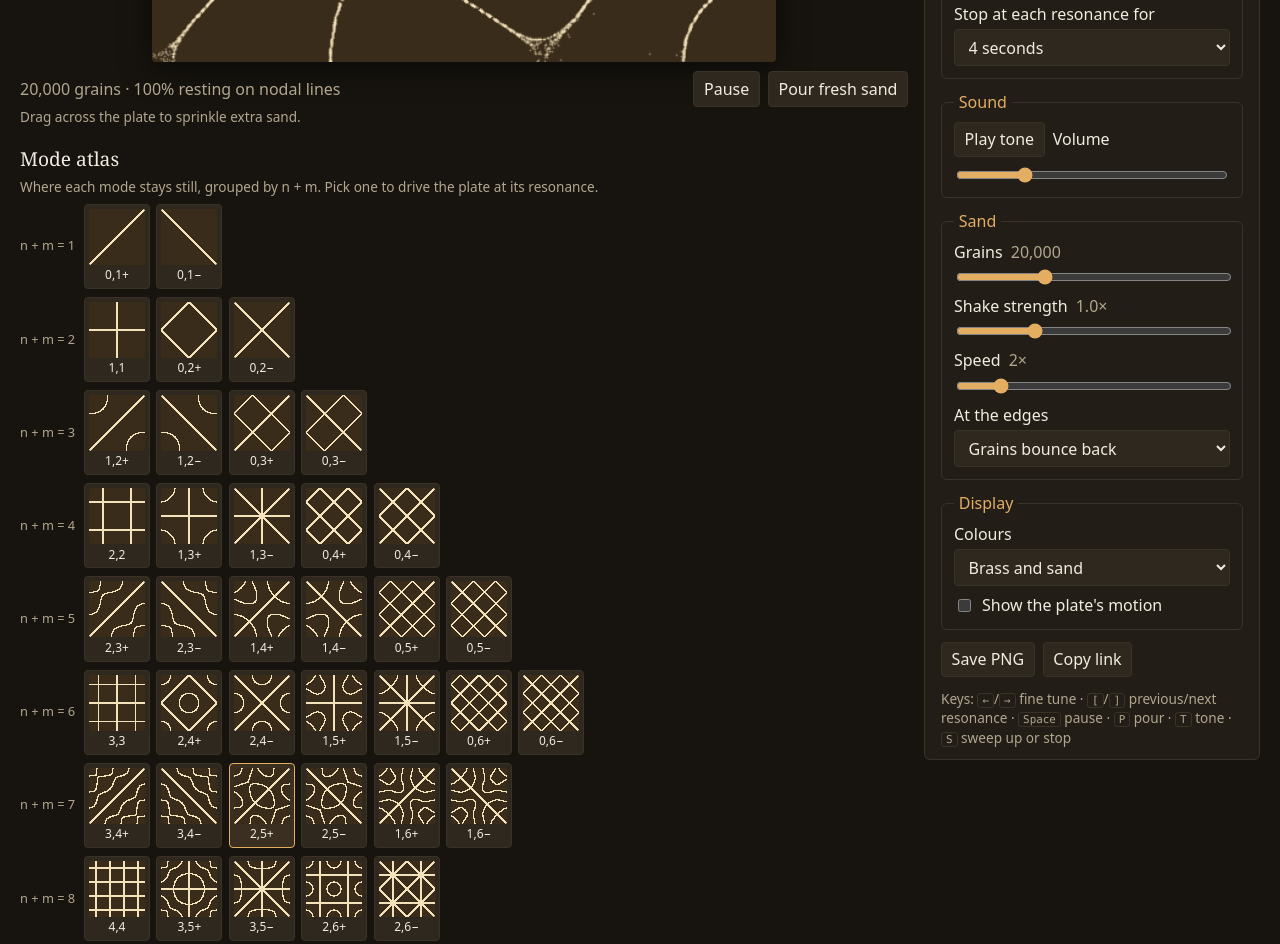
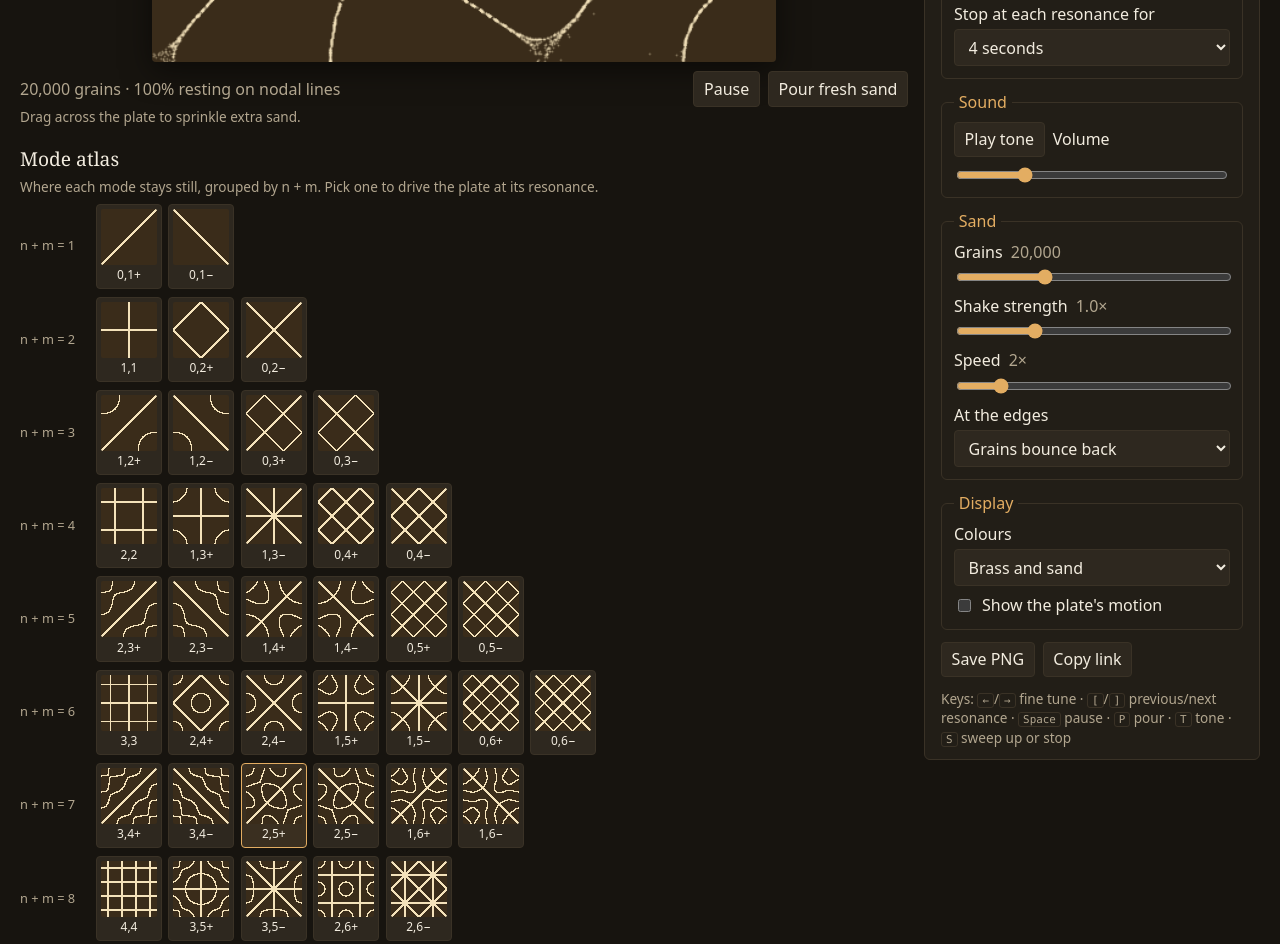
Before and after one commit to fushanbobfan/sandsong, a website with bundled scripts: page index.html in a window 1280 px wide. Shown: the part 688-1632 px from the top of the page. Built offline with nearby package versions, Linux system fonts and the light colour scheme.

Commit message:
Keep atlas row labels on one line

```diff
--- a/style.css
+++ b/style.css
@@ -116,7 +116,8 @@ main {
 }
 
 .atlas-order {
-  flex: 0 0 3.5rem;
+  flex: 0 0 4.25rem;
+  white-space: nowrap;
   color: var(--muted);
   font-size: 0.8rem;
   font-variant-numeric: tabular-nums;
```
